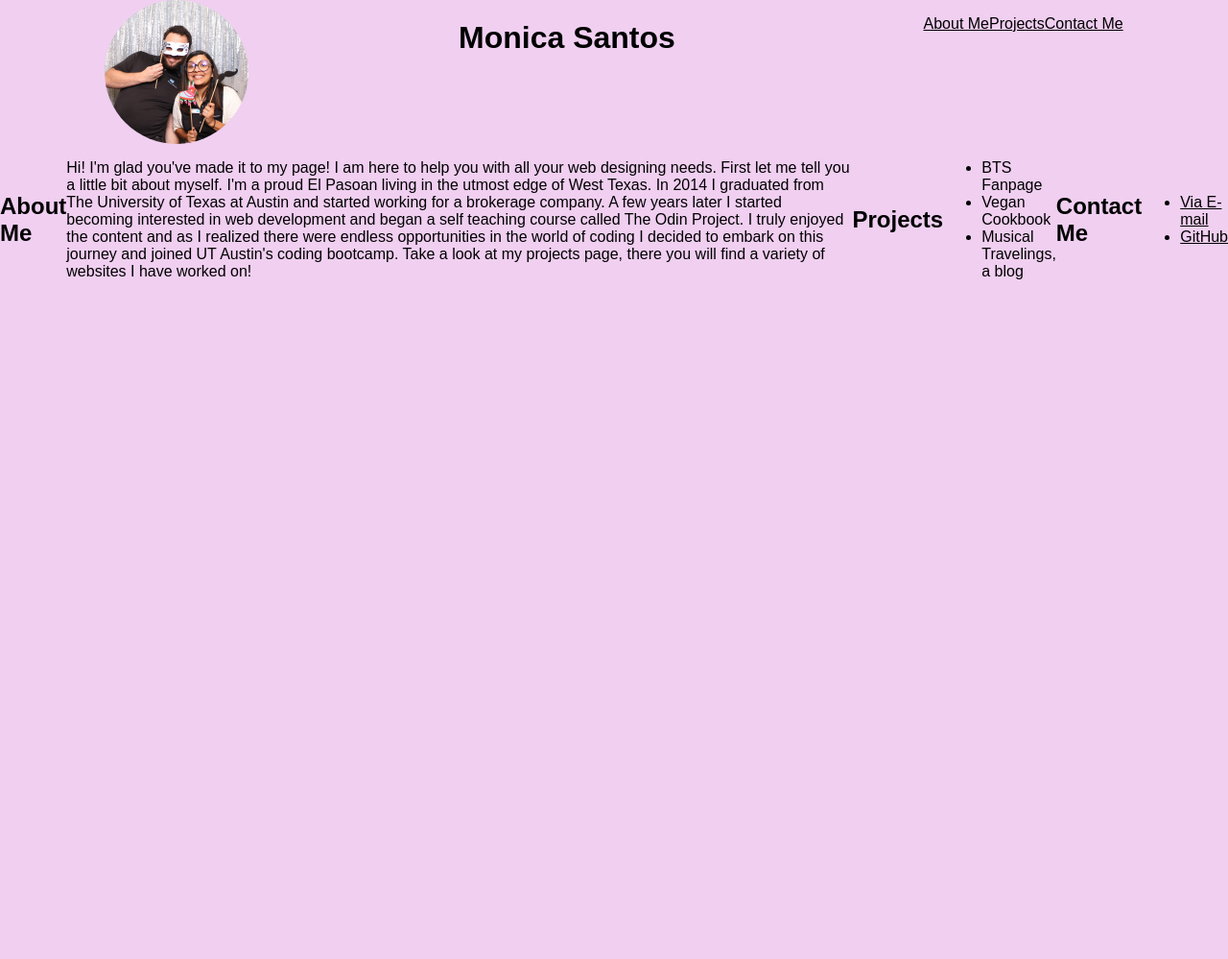
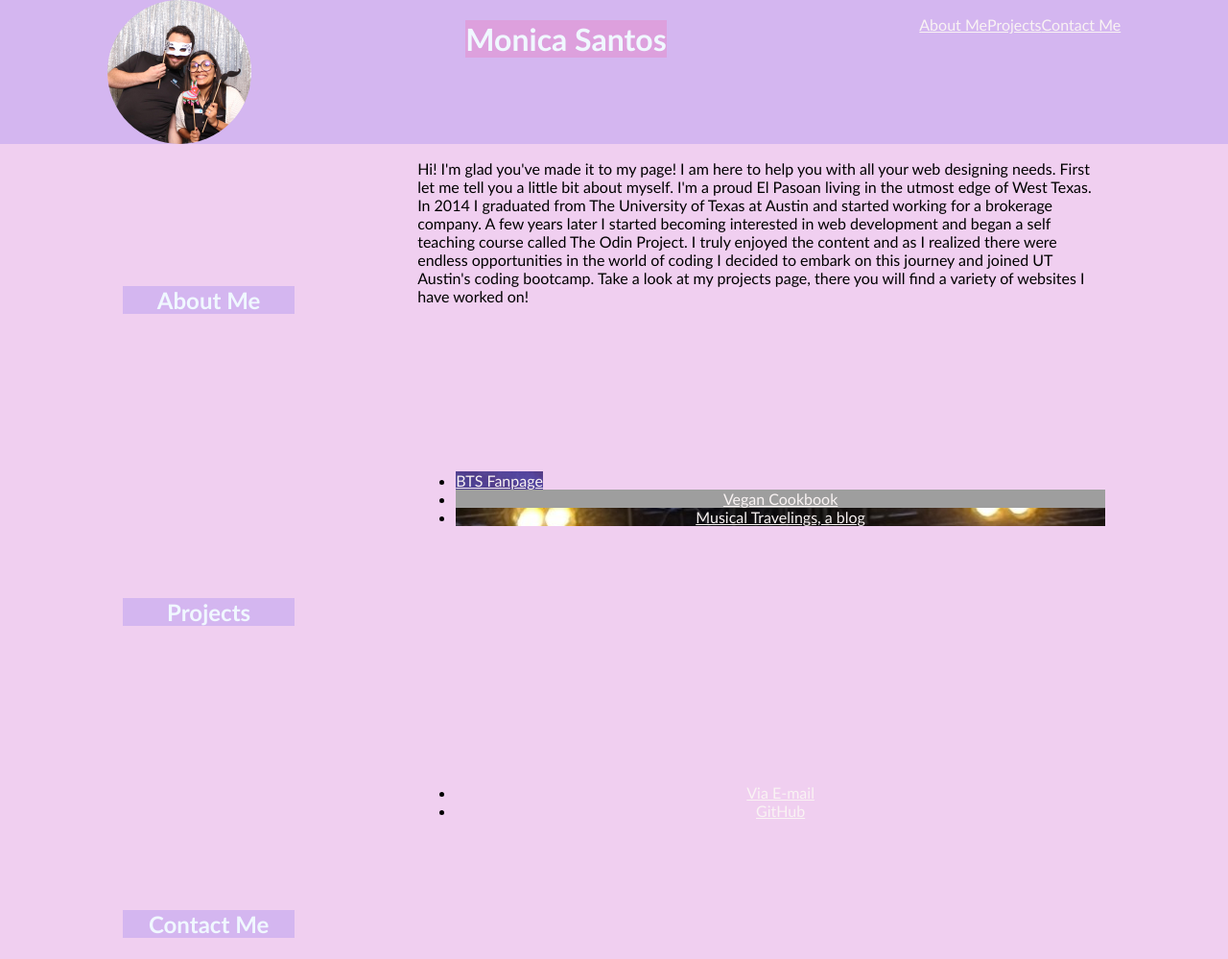
Before and after one commit to Volcomix13/PortfolioMain, a plain HTML site: page index.html in a window 1280 px wide. Shown: the whole page at 96% size. Before the commit the page ends 800 px from the top, so only its background shows below. Drawn offline with Linux system fonts and the light colour scheme; grey boxes are pictures that could not be loaded.

Commit message:
Fixed HTML and stylesheet to center main content

```diff
--- a/Assets/style.css
+++ b/Assets/style.css
@@ -1,6 +1,6 @@
 body {
     background-color: rgb(240, 207, 240);
-    font-family: Arial, Helvetica, sans-serif;
+    font-family:'Gill Sans', 'Gill Sans MT', Calibri, 'Trebuchet MS', sans-serif;
     margin: 0;
     padding: 0;
 }
@@ -11,6 +11,19 @@ header {
     display: flex;
     justify-content: space-around;
     color: black;
+    background-color:rgb(212, 182, 240) ;
+}
+
+h1{
+    background-color: plum;
+    color:aliceblue;
+    display: flex;
+    justify-content: center;
+
+}
+
+.h1{
+
 }
 
 img{
@@ -36,25 +49,55 @@ nav ul {
 
 /* links styling*/
 a {
-    color: black;
-    display: inline-flex;
+    color: rgb(249, 243, 243);
+    display: flex;
+    justify-content: space-around;
+    flex: 1;
+
 }
 
 /*styling of main section*/
+/*This keeps the page divided in two sections*/
 
-main {
+.left-side{
+    width: 20%;
+    margin: 10%
+
+}
+
+.right-side{
+    width: 80%;
+    margin-right: 10%;
+}
+
+.content{
     display: flex;
-    align-items: center;
+
 }
+
+/* don't mess with the CSS above!*/
+
 
 h2 {
     display: flex;
-    align-items: flex-start;
+    justify-content: space-around;
+    background-color: rgb(212, 182, 240);
+    color: aliceblue;
 }
 
-p{
-    display: flex;
-    align-content: center;
+
+/*Images for external links*/
+.BTS{
+    background-image: url(BTS.jpg);
+    width: max-content;
+}
+
+.Vegan-Cookbook{
+    background-image: url(pancakes.jpg);
+}
+
+.Travel{
+    background-image: url(Dreamcatcher.jpg);
 }
 
 
--- a/index.html
+++ b/index.html
@@ -1,5 +1,6 @@
 <!DOCTYPE html>
 <html lang="en">
+
 <head>
     <meta charset="UTF-8">
     <title>Portfolio</title>
@@ -11,7 +12,8 @@
 <body>
     <header>
         <img src="/Assets/pic.jpg" alt="Profile picture">
-            <h1>Monica Santos</h1>
+        <div class="h1">
+        <h1>Monica Santos</h1></div>
         <nav>
             <ul>
                 <li><a href="#">About Me</a></li>
@@ -22,23 +24,47 @@
     </header>
 
     <main>
+        <div class="content">
+            <div class="left-side">
             <h2>About Me</h2>
-                <p>Hi!  I'm glad you've made it to my page! I am here to help you with all your web designing needs.
+            </div>
+            <div class="right-side">
+                <p>Hi! I'm glad you've made it to my page! I am here to help you with all your web designing needs.
                     First let me tell you a little bit about myself. I'm a proud El Pasoan living in the utmost edge of
                     West Texas. In 2014 I graduated from The University of Texas at Austin and started working for a
                     brokerage company. A few years later I started becoming interested in web development and began a
                     self teaching course called The Odin Project. I truly enjoyed the content and as I realized there
                     were endless opportunities in the world of coding I decided to embark on this journey and joined UT
-                    Austin's coding bootcamp. Take a look at my projects page, there you will find a variety of websites I
+                    Austin's coding bootcamp. Take a look at my projects page, there you will find a variety of websites
+                    I
                     have worked on!
                 </p>
+            </div>
+        </div>
+
+        <div class="content">
+        <div class="left-side">
         <h2>Projects</h2>
+        </div>
+        <div class="right-side">
             <ul>
-                    <li>BTS Fanpage</li>
-                    <li>Vegan Cookbook</li>
-                    <li>Musical Travelings, a blog</li>
+                <div class="BTS">
+                    <li class="BTS"><a href="www.google.com">BTS Fanpage</a></li>
+                </div>
+                <div class="Vegan-Cookbook">
+                    <li class="Vegan-Cookbook"><a href="www.google.com">Vegan Cookbook</a></li>
+                </div>
+                <div class="Travel">
+                    <li class="Travel"><a href="www.google.com">Musical Travelings, a blog</a></li>
+                </div>
             </ul>
+        </div>
+        </div>
+        <div class="content">
+        <div class="left-side">
         <h2>Contact Me</h2>
+        </div>
+        <div class="right-side">
             <ul>
                 <li>
                     <a href="mailto:m.santo13@hotmail.com">Via E-mail</a>
@@ -47,5 +73,7 @@
                     <a href="https://github.com/Volcomix13">GitHub</a>
                 </li>
             </ul>
+        </div>
+        </div>
     </main>
 </body>
```
Also changed, not shown: 1 other file. Lines whose indentation alone changed are shown as unchanged.
